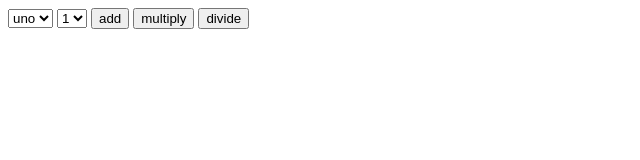
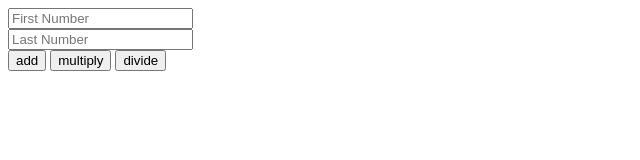
Before and after one commit to FuryFlower/Hollie-World, a plain HTML site: page index.html in a window 1280 px wide. Shown: the whole page, without its empty margins (0-640 px from the left). Drawn offline with Linux system fonts and the light colour scheme.

Commit message:
changes dropdown textbox

```diff
--- a/Index.js
+++ b/Index.js
@@ -10,7 +10,9 @@ function multiply(){
 function add(){
 
 	var x = parseInt(document.getElementById("num_1").value);
+	console.log (x)
 	var y = parseInt(document.getElementById("num_2").value);
+	console.log(y)
 	var answer = x + y;
 	alert(answer);
 
--- a/index.html
+++ b/index.html
@@ -6,21 +6,8 @@
 
 <body>
 
-	<select id="num_1">
-		<option value=1>uno</option>
-		<option value=2>dos</option>
-		<option value=3>son</option>
-		<option value=4>chi</option>
-	</select>
-
-
-	<select id="num_2">
-		<option value=1>1</option>
-		<option value=2>2</option>
-		<option value=3>3</option>
-		<option value=4>4</option>
-	</select>
-
+	<input type="text" id="num_1" value="" placeholder="First Number"><br>
+	<input type="text" id="num_2" value="" placeholder="Last Number"><br>
 
 	<button type="button" onclick="add()">add</button>
 	<button type="button" onclick="multiply()">multiply</button>
```
